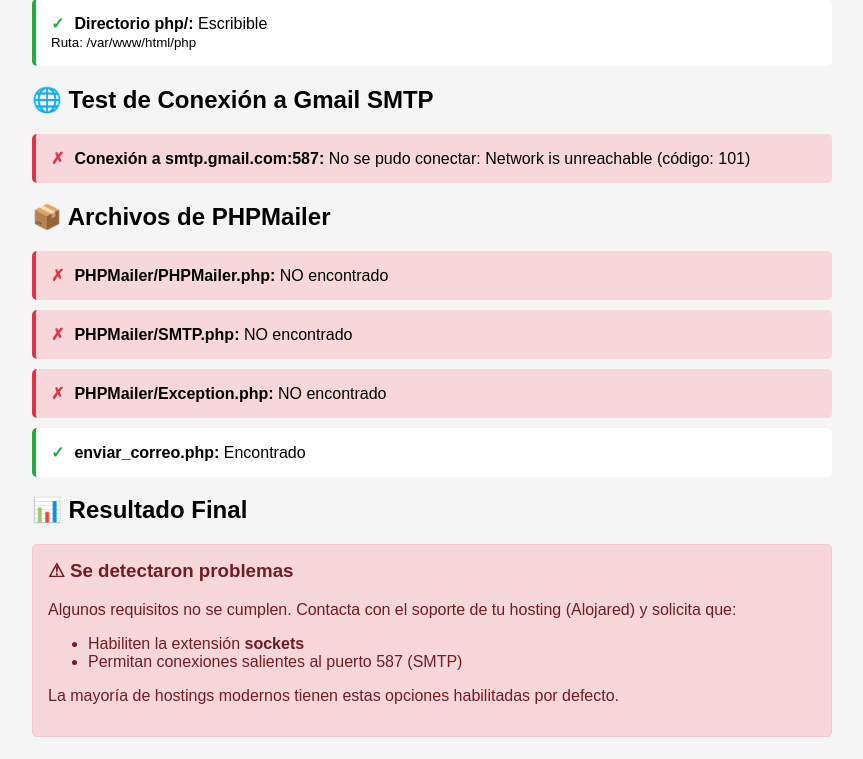
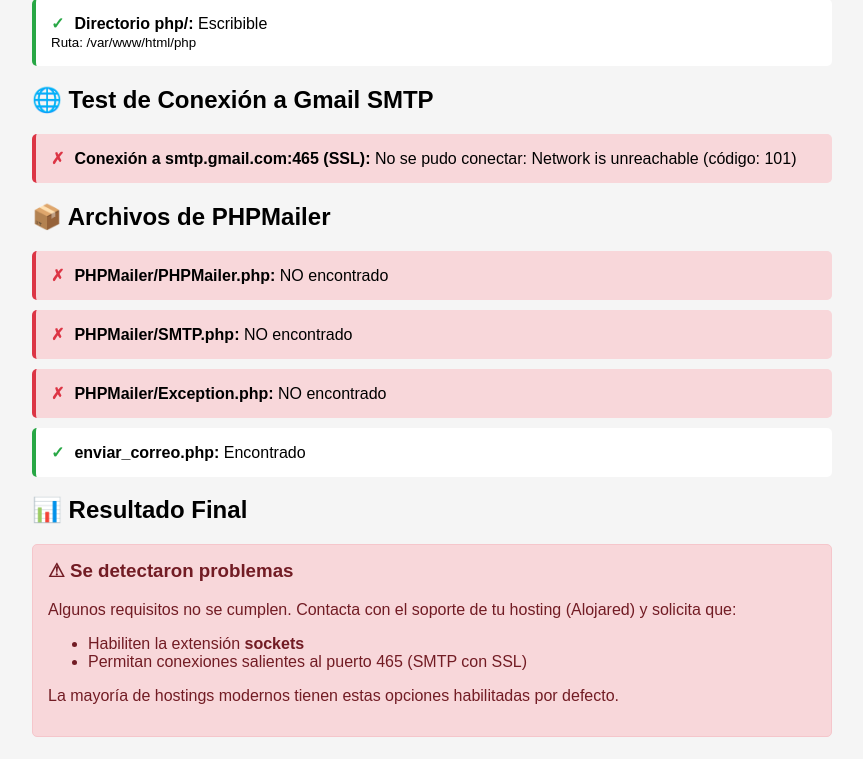
Before and after one commit to fhncoordi/coordiweb, a PHP site: page /php/verificar_servidor.php in a window 1280 px wide. Shown: the part 1080-1839 px from the top of the page, without its empty margins (208-1071 px from the left). Run offline with PHP 8.4, Linux system fonts and the light colour scheme; data that the repository does not hold is empty; some libraries are stand-ins or nearby versions.

Commit message:
Actualizar verificar_servidor.php para probar puerto 465
- Cambiar test de conexión de puerto 587 a 465
- Actualizar mensajes para reflejar uso de SSL en lugar de STARTTLS

🤖 Generated with [Claude Code](https://claude.com/claude-code)

Co-Authored-By: Claude Sonnet 4.5 <noreply@anthropic.com>

```diff
--- a/php/verificar_servidor.php
+++ b/php/verificar_servidor.php
@@ -164,7 +164,7 @@
     if (function_exists('fsockopen')) {
         $errno = 0;
         $errstr = '';
-        $socket = @fsockopen('smtp.gmail.com', 587, $errno, $errstr, 10);
+        $socket = @fsockopen('smtp.gmail.com', 465, $errno, $errstr, 10);
 
         if ($socket) {
             $smtp_test = true;
@@ -179,7 +179,7 @@
 
     echo '<div class="check-item ' . ($smtp_test ? 'success' : 'error') . '">';
     echo '<span class="status">' . ($smtp_test ? '✓' : '✗') . '</span>';
-    echo '<strong>Conexión a smtp.gmail.com:587:</strong> ' . $smtp_message;
+    echo '<strong>Conexión a smtp.gmail.com:465 (SSL):</strong> ' . $smtp_message;
     echo '</div>';
 
     if (!$smtp_test) {
@@ -238,7 +238,7 @@
             echo '<li>Habiliten la extensión <strong>sockets</strong></li>';
         }
         if (!$smtp_test) {
-            echo '<li>Permitan conexiones salientes al puerto 587 (SMTP)</li>';
+            echo '<li>Permitan conexiones salientes al puerto 465 (SMTP con SSL)</li>';
         }
         echo '</ul>';
         echo '<p>La mayoría de hostings modernos tienen estas opciones habilitadas por defecto.</p>';
```
